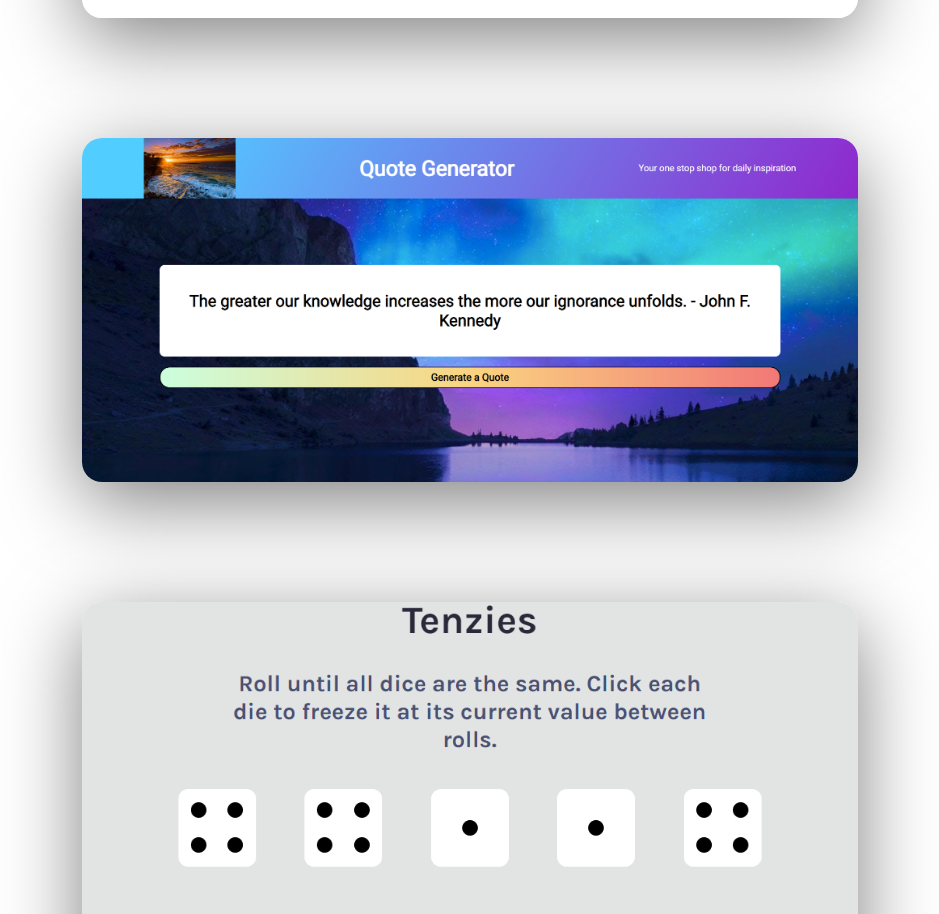
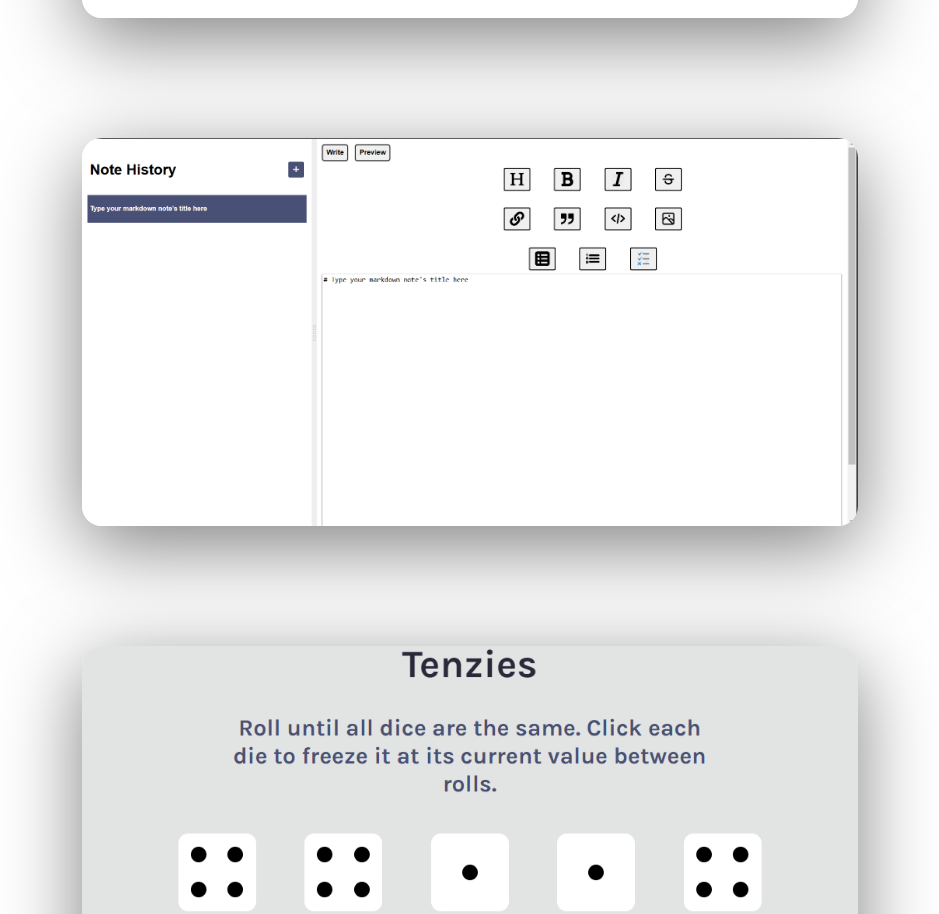
Before and after one commit to SXV357/React-Web-Development-Portfolio, a React (Create React App) app: page / in a window 1280 px wide. Shown: the part 1751-2665 px from the top of the page, without its empty margins (170-1109 px from the left). Built offline with nearby package versions, Linux system fonts and the light colour scheme.

Commit message:
update new project

```diff
--- a/src/Components/Projects.js
+++ b/src/Components/Projects.js
@@ -3,6 +3,7 @@ import meme from "../Images/MemeGen.png";
 import tenzies from "../Images/Tenzies.png";
 import quote from "../Images/QuoteGen.png";
 import quiz from "../Images/Quizzical.png";
+import notesApp from "../Images/NotesApp.png";
 import { FontAwesomeIcon } from "@fortawesome/react-fontawesome";
 import { faGithub } from "@fortawesome/free-brands-svg-icons";
 import { faLink } from "@fortawesome/free-solid-svg-icons";
@@ -57,24 +58,26 @@ export default function Projects() {
               <div className="project-wrapper">
                 <img
                   className="project_image_1"
-                  src={quote}
-                  alt="Quote Generator"
+                  src={notesApp}
+                  alt="Notes App"
                 />
                 <div className="project_description">
                   <h3 className="project_description--title2">
-                    Quote Generator
+                    Markdown Notes App
                   </h3>
                   <h4 className="project_description--subtitle2">React</h4>
                   <p className="project_description--paragraph2">
-                    A quote generator made using React that fetches quotes from
-                    a random quote API and displays them alongside the author
-                    for the user to view.
+                    A notes app powered by React Markdown that allows the user
+                    to access basic word formatting features, including the
+                    ability to add images and quotes. The user also has the
+                    ability to switch views at any time, from the editing mode
+                    to the preview mode and vice-versa.
                   </p>
                   <div className="project_description--links2">
                     <a
                       target="_blank"
                       rel="noreferrer"
-                      href="https://github.com/SXV357/Quote-Generator"
+                      href="https://github.com/SXV357/Notes-App---Scrimba-Learn-React-Capstone-Project"
                       className="project_description--link2"
                     >
                       <FontAwesomeIcon icon={faGithub} />
```
Also changed, not shown: src/Images/NotesApp.png (added), src/Images/QuoteGen.png (deleted).
